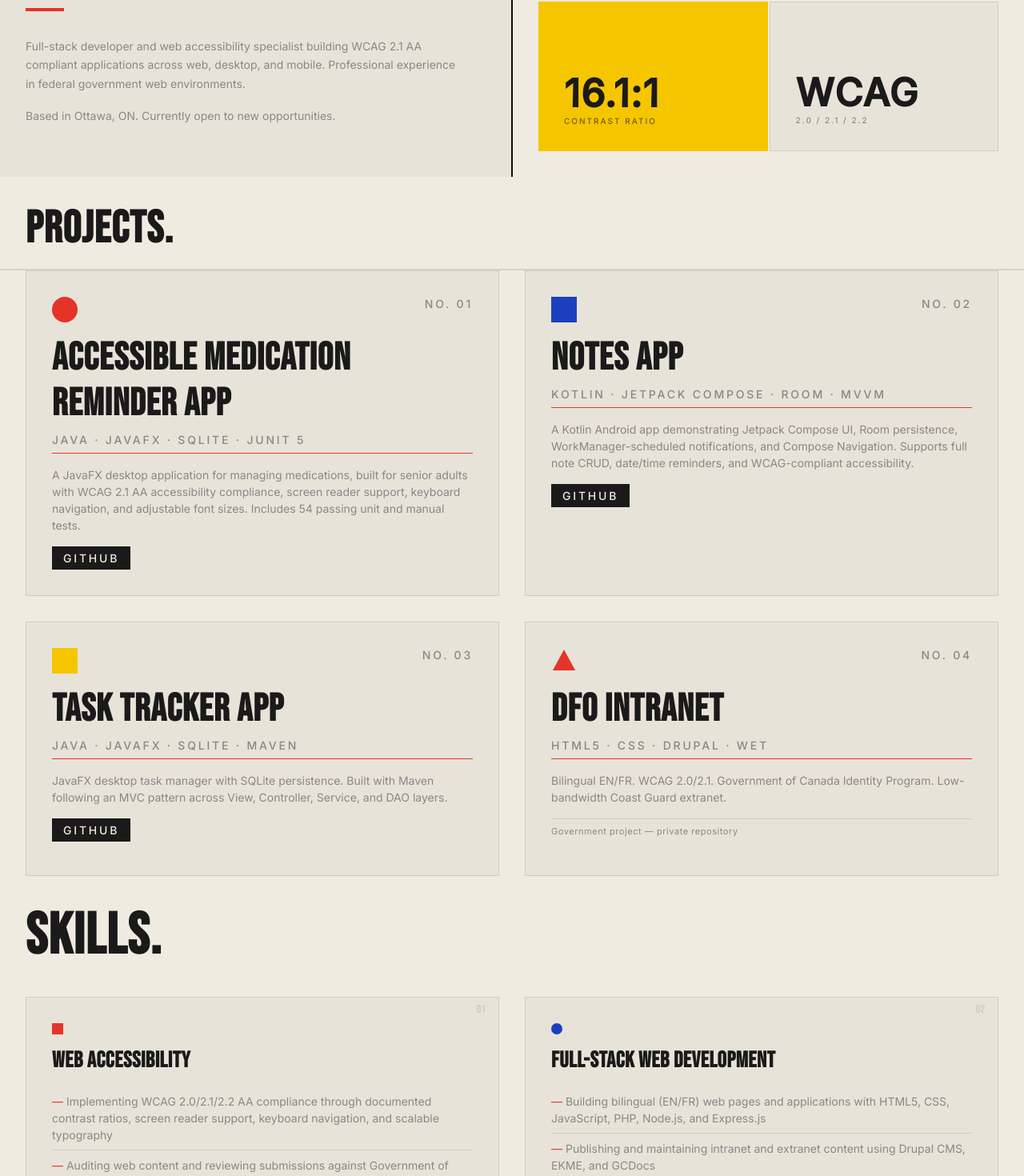
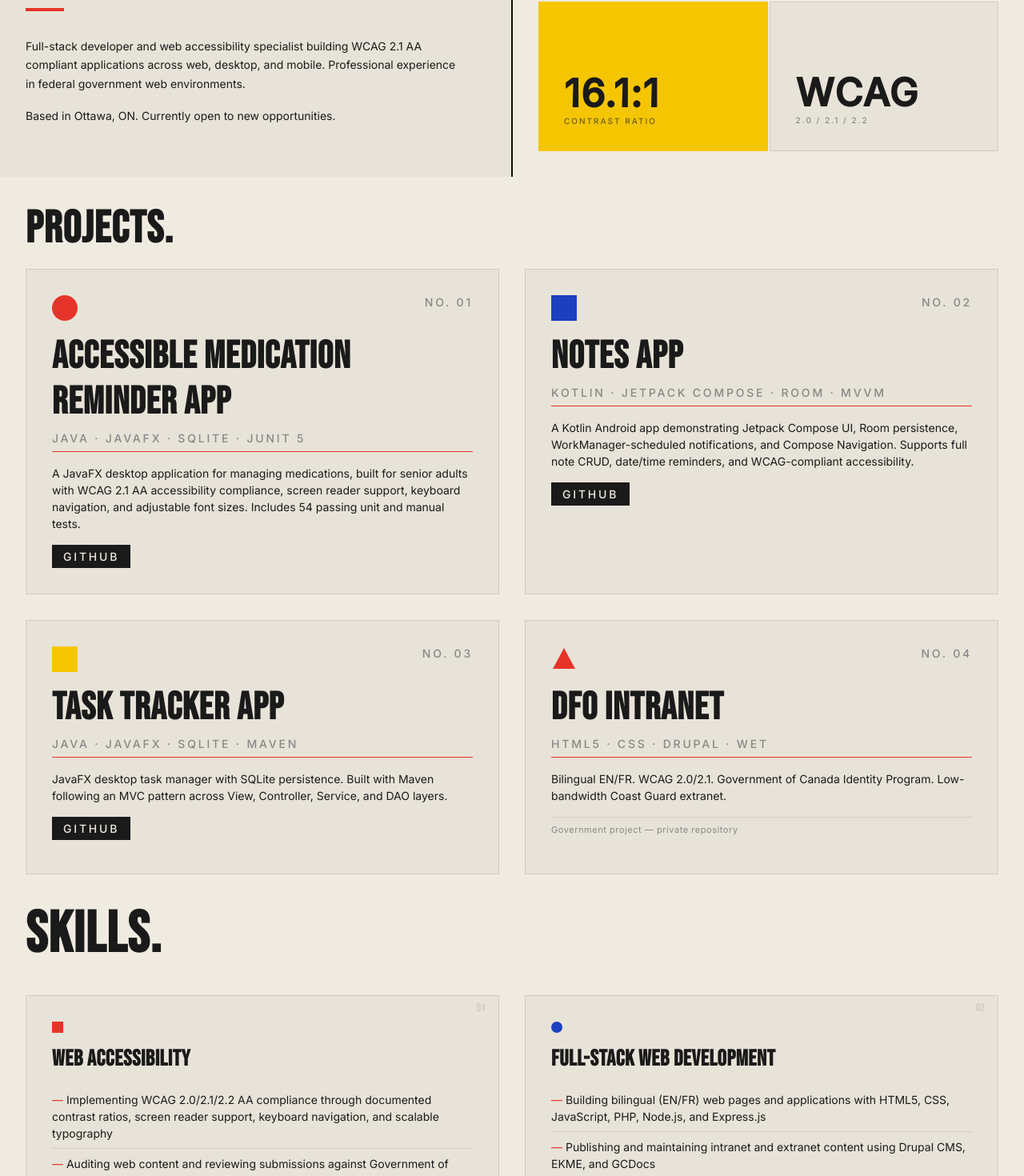
Before and after one commit to jennabeachcodes/jenna-beach-portfolio, a React (Create React App) app: page / in a window 1280 px wide. Shown: the part 820-2290 px from the top of the page at 80% size. Built offline with nearby package versions, Linux system fonts and the light colour scheme; no server answers; a web font is replaced by a local one.

Commit message:
updated .liveBadge color in light mode, updated text color in projects,skills, and about.module.scss

```diff
--- a/src/components/About/About.module.scss
+++ b/src/components/About/About.module.scss
@@ -34,7 +34,7 @@
 
 .body {
   @extend %body;
-  color: var(--color-text-muted);
+  color: var(--color-text);
   line-height: 1.7;
   margin-bottom: $space-sm;
 
--- a/src/components/Projects/Projects.module.scss
+++ b/src/components/Projects/Projects.module.scss
@@ -4,7 +4,7 @@
 .sectionHeader {
   background: var(--color-bg);
   padding: $space-md $space-md $space-sm $space-md;
-  border-bottom: $grid-gap solid var(--color-border);
+  //border-bottom: $grid-gap solid var(--color-border);
   transition: background 0.3s ease;
 }
 
@@ -94,7 +94,7 @@
 
 .description {
   @extend %body;
-  color: var(--color-text-muted);
+  color: var(--color-text);
 }
 
 .links {
@@ -126,10 +126,16 @@
   font-size: 9px;
   letter-spacing: 0.1em;
   text-transform: uppercase;
-  background: rgba(245, 197, 0, 0.1);
+  background: $press-black;
   color: $bauhaus-yellow;
-  border: 1px solid rgba(245, 197, 0, 0.3);
+  border: 1px solid $bauhaus-yellow;
   padding: 2px 6px;
+
+  [data-theme="dark"] & {
+    background: rgba(245, 197, 0, 0.1);
+    color: $bauhaus-yellow;
+    border: 1px solid rgba(245, 197, 0, 0.3);
+  }
 }
 
 .githubMeta {
--- a/src/components/Skills/Skills.module.scss
+++ b/src/components/Skills/Skills.module.scss
@@ -84,7 +84,7 @@
 
   li {
     @extend %body;
-    color: var(--color-text-muted);
+    color: var(--color-text);
     padding: $space-xs 0;
     border-bottom: 1px solid var(--color-border);
     line-height: 1.5;
```
